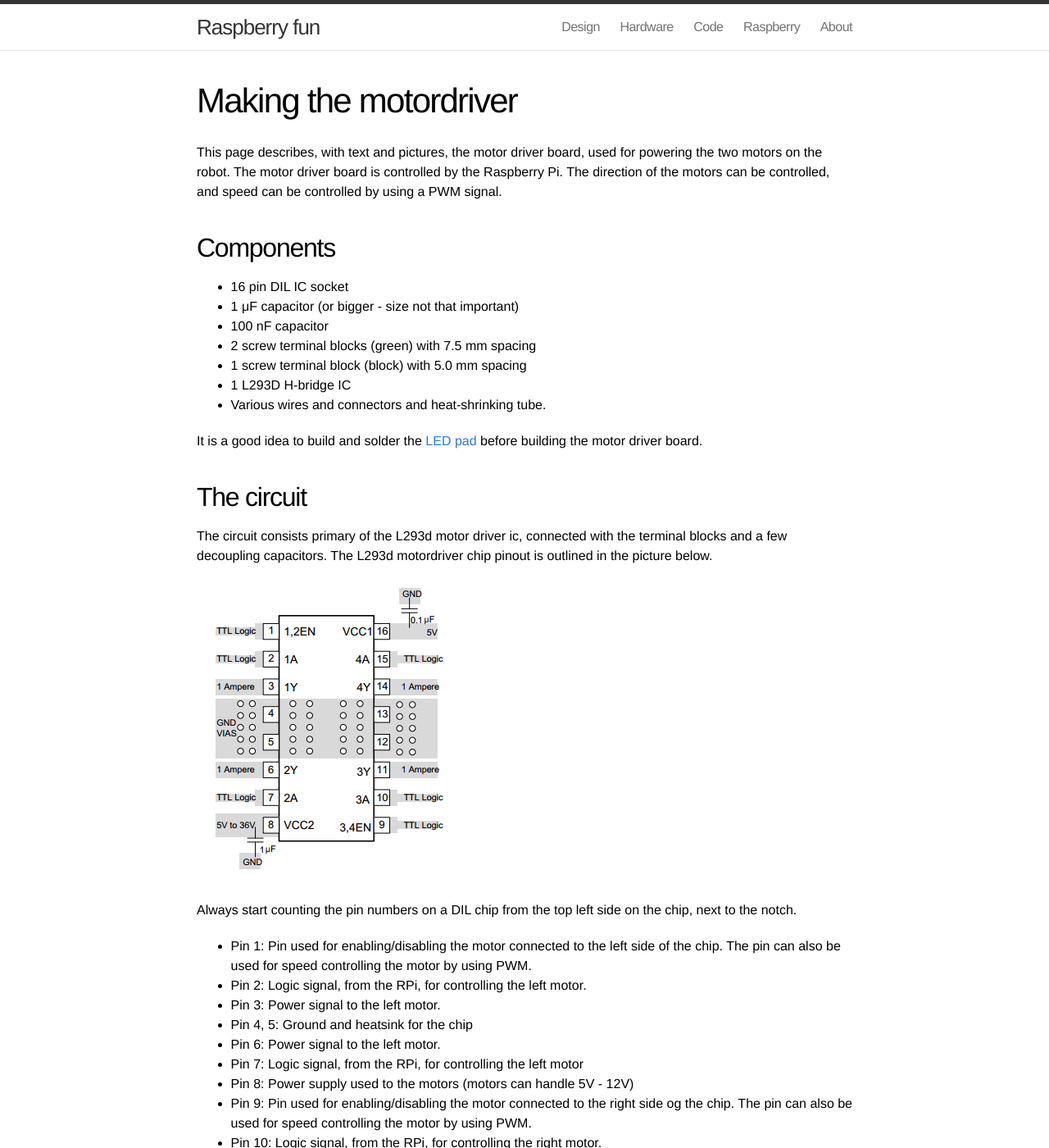
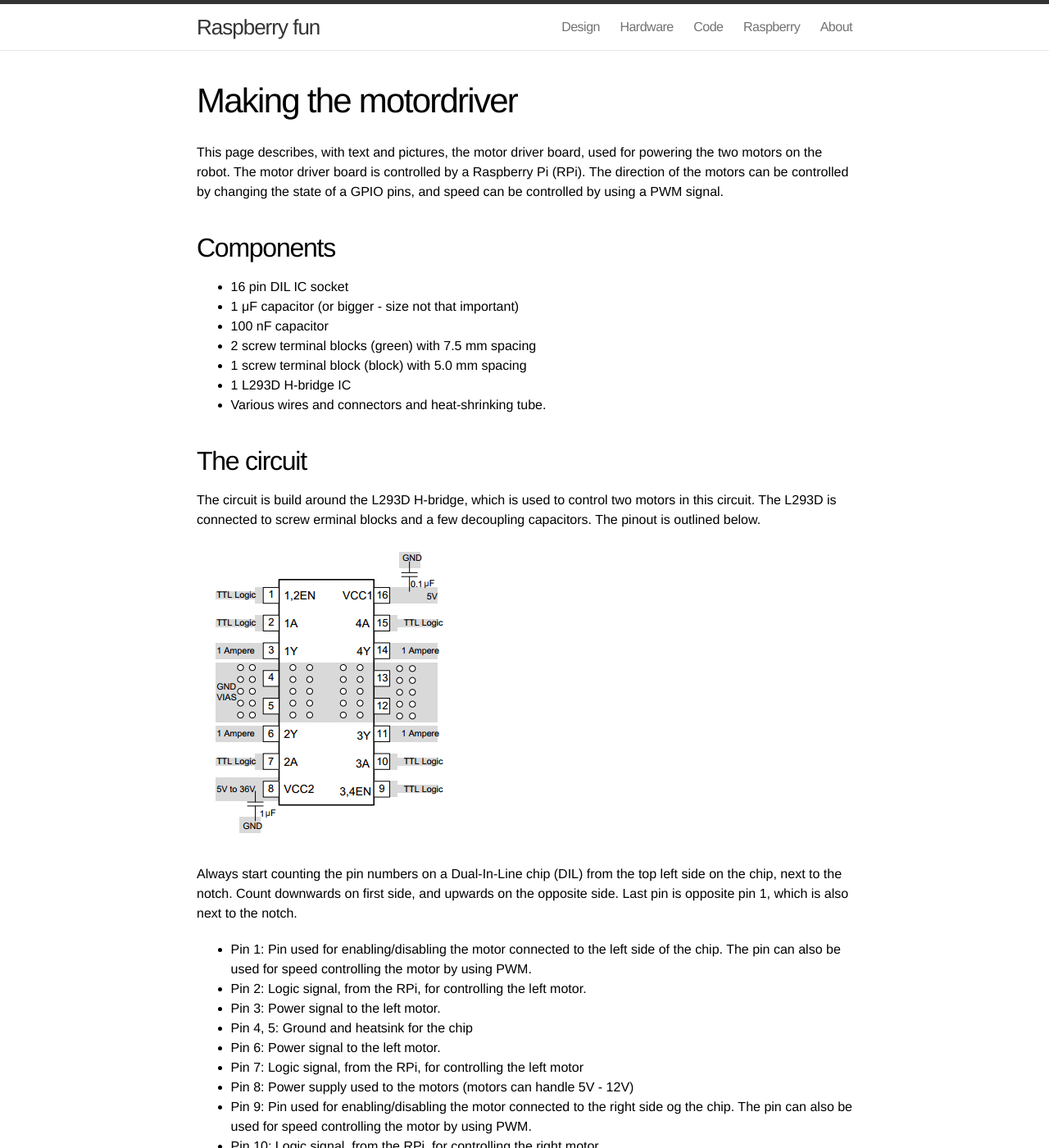
Before and after one commit to EAL-IT-Technology/RaspberryFun, a Jekyll site: the page built from hardware/motordriver/index.md, in a window 1280 px wide and 1400 px high. Shown: the whole window at 82% size. Built offline with Jekyll 4.4.1, drawn with Linux system fonts in a browser that asks for light colours.

Commit message:
Minor textual modifications.

```diff
--- a/hardware/motordriver/index.md
+++ b/hardware/motordriver/index.md
@@ -3,7 +3,7 @@ layout: page
 title: Making the motordriver
 ---
 
-This page describes, with text and pictures, the motor driver board, used for powering the two motors on the robot. The motor driver board is controlled by the Raspberry Pi. The direction of the motors can be controlled, and speed can be controlled by using a PWM signal.
+This page describes, with text and pictures, the motor driver board, used for powering the two motors on the robot. The motor driver board is controlled by a Raspberry Pi (RPi). The direction of the motors can be controlled by changing the state of a GPIO pins, and speed can be controlled by using a PWM signal.
 
 ## Components
 * 16 pin DIL IC socket
@@ -14,14 +14,12 @@ This page describes, with text and pictures, the motor driver board, used for po
 * 1 L293D H-bridge IC
 * Various wires and connectors and heat-shrinking tube.
 
-It is a good idea to build and solder the [LED pad](../LEDpad) before building the motor driver board.
-
 ## The circuit
-The circuit consists primary of the L293d motor driver ic, connected with the terminal blocks and a few decoupling capacitors. The L293d motordriver chip pinout is outlined in the picture below.
+The circuit is build around the L293D H-bridge, which is used to control two motors in this circuit. The L293D is connected to screw erminal blocks and a few decoupling capacitors. The pinout is outlined below.
 
 ![L293d block](pics/L293d_block.png "Block diagram of the L293d chip")
 
-Always start counting the pin numbers on a DIL chip from the top left side on the chip, next to the notch.
+Always start counting the pin numbers on a Dual-In-Line chip (DIL) from the top left side on the chip, next to the notch. Count downwards on first side, and upwards on the opposite side. Last pin is opposite pin 1, which is also next to the notch.
 
 - Pin 1: Pin used for enabling/disabling the motor connected to the left side of the chip. The pin can also be used for speed controlling the motor by using PWM.
 - Pin 2: Logic signal, from the RPi, for controlling the left motor.
```
